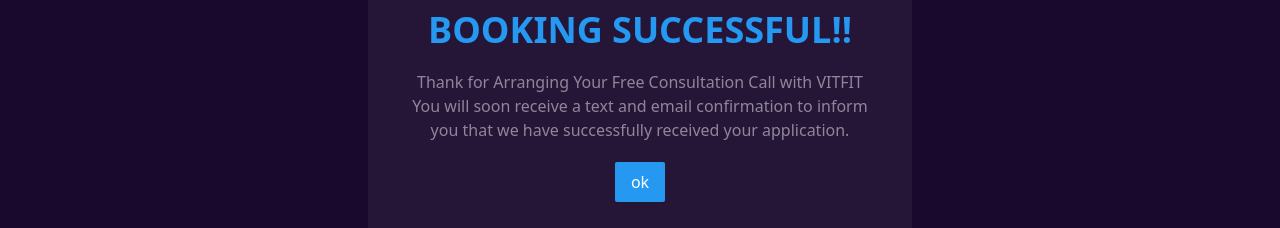
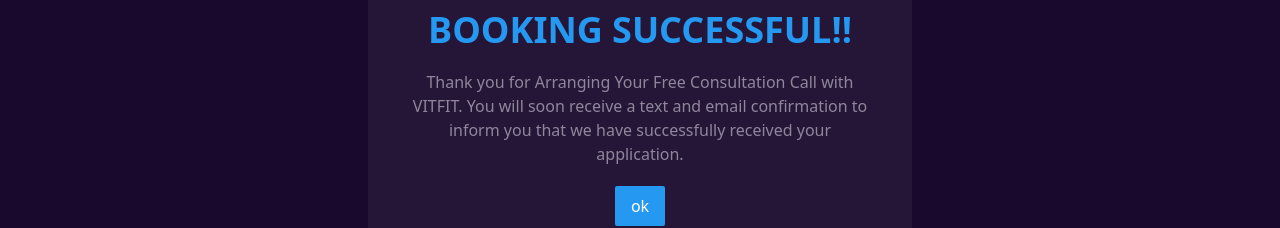
Before and after one commit to danielnifty1/vitfit_v2, a Vue app: page /successful in a window 1280 px wide. Shown: the part 312-540 px from the top of the page. Built offline with nearby package versions, Linux system fonts and the light colour scheme; a web font is replaced by a local one; what @kyvg/vue3-notification, tw-elements would draw is missing.

Commit message:
setting approach as slide

```diff
--- a/src/components/successPage.vue
+++ b/src/components/successPage.vue
@@ -10,7 +10,7 @@
 
         <h2 class="md:text-4xl text-[#2598F1] font-bold text-center">BOOKING SUCCESSFUL!!</h2>
 
-        <p class="text-center text-[#FAF6FD80]">Thank for Arranging Your Free Consultation Call with VITFIT You will soon receive a text and email confirmation to inform you that we have successfully received your application.</p>
+        <p class="text-center text-[#FAF6FD80]">Thank you for Arranging Your Free Consultation Call with VITFIT. You will soon receive a text and email confirmation to inform you that we have successfully received your application.</p>
 
         <button @click="proceed()" class="bg-[#2598F1] p-2 pl-4 pr-4 rounded-sm text-white">ok</button>
     </div>
```
